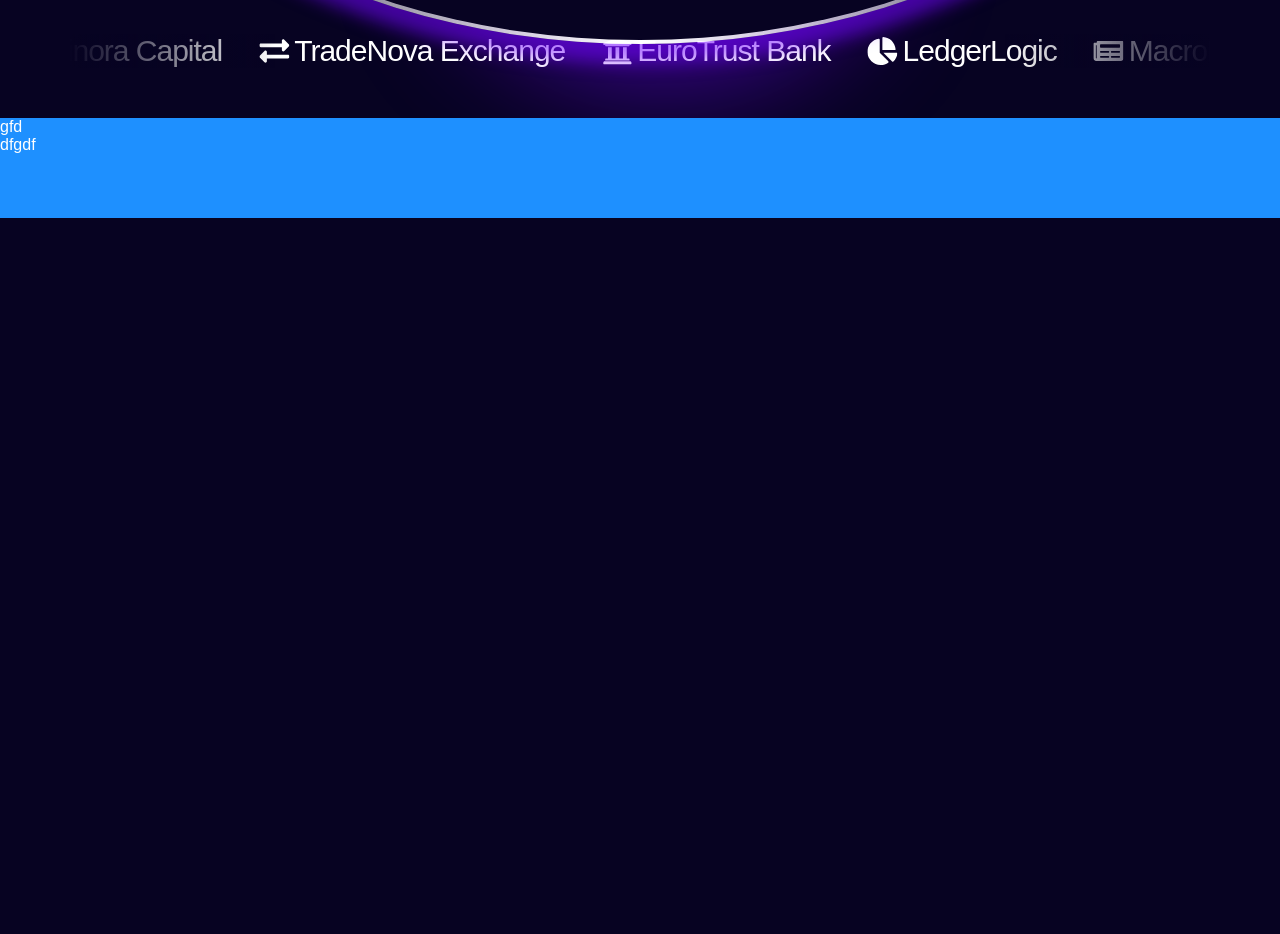
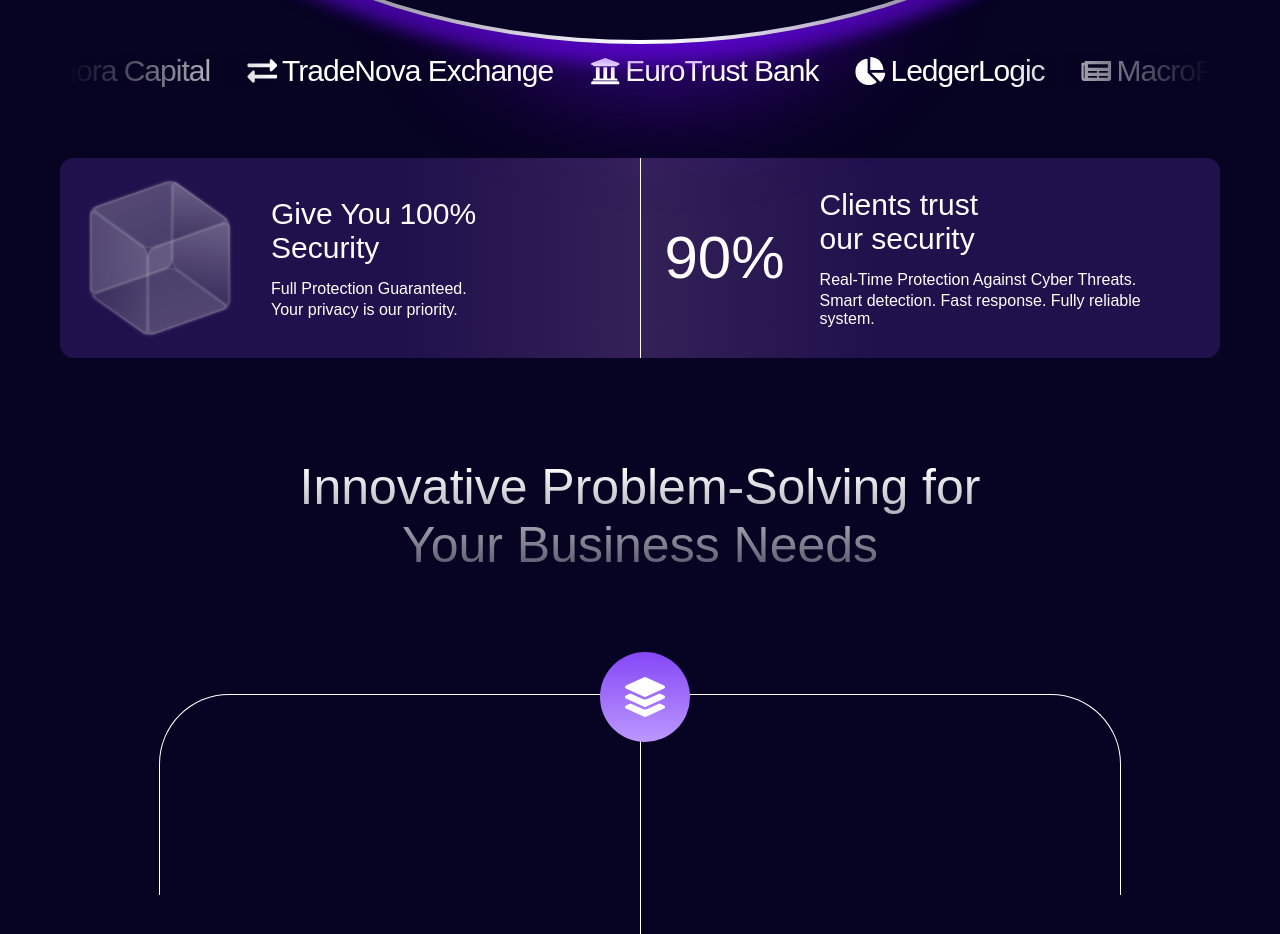
Before and after one commit to Vitalina-Korchova/landing-page, a React (Vite) app: page / in a window 1280 px wide. Shown: the part 440-1374 px from the top of the page. Before the commit the page ends 800 px from the top, so only its background shows below. Built offline with nearby package versions, Linux system fonts and the light colour scheme; a web font is replaced by a local one.

Commit message:
added secure section and start benefits section

```diff
--- a/src/App.tsx
+++ b/src/App.tsx
@@ -1,3 +1,4 @@
+import BenefitsSection from "./components/BenefitsSection";
 import HeroPage from "./components/HeroPage";
 import SecuritySection from "./components/SecuritySection";
 
@@ -6,6 +7,7 @@ function App() {
     <>
       <HeroPage />
       <SecuritySection />
+      <BenefitsSection />
     </>
   );
 }
--- /dev/null
+++ b/src/components/BenefitsSection.tsx
@@ -0,0 +1,24 @@
+import { FaLayerGroup } from "react-icons/fa";
+
+export default function BenefitsSection() {
+  return (
+    <>
+      <div className="benefits-section">
+        <div className="text-section-main">
+          <span>Innovative Problem-Solving for</span>
+          <span>Your Business Needs</span>
+        </div>
+        <div className="block-section">
+          <div className="block-lines">
+            <div className="long-line"></div>
+          </div>
+          <div className="oval-left"></div>
+          <div className="oval-right"></div>
+          <div className="circle-center-main">
+            <FaLayerGroup />
+          </div>
+        </div>
+      </div>
+    </>
+  );
+}
--- a/src/components/SecuritySection.tsx
+++ b/src/components/SecuritySection.tsx
@@ -2,8 +2,45 @@ export default function SecuritySection() {
   return (
     <>
       <div className="secure-section">
-        <div>gfd</div>
-        <div>dfgdf</div>
+        <div className="sec-1">
+          <div className="cube-wrapper">
+            <div className="cube">
+              <div>
+                <div></div>
+                <div></div>
+                <div></div>
+                <div></div>
+                <div></div>
+                <div></div>
+              </div>
+            </div>
+          </div>
+          <div className="text">
+            <div>
+              <span>Give You 100% </span>
+              <span>Security</span>
+            </div>
+            <div>
+              <span>Full Protection Guaranteed.</span>
+              <span>Your privacy is our priority.</span>
+            </div>
+          </div>
+        </div>
+        <div className="sec-2">
+          <span>90%</span>
+          <div className="text">
+            <div>
+              <span>Clients trust </span>
+              <span>our security</span>
+            </div>
+            <div>
+              <span>Real-Time Protection Against Cyber Threats.</span>
+              <span>
+                Smart detection. Fast response. Fully reliable system.
+              </span>
+            </div>
+          </div>
+        </div>
       </div>
     </>
   );
--- a/src/styles/index.scss
+++ b/src/styles/index.scss
@@ -1,5 +1,6 @@
 @use "partials/hero-page";
 @use "partials/security-section.scss";
+@use "partials/benefits-section.scss";
 @use "partials/variables" as *;
 
 body {
--- /dev/null
+++ b/src/styles/partials/benefits-section.scss
@@ -0,0 +1,64 @@
+.benefits-section {
+  margin: 100px 70px;
+  display: flex;
+  flex-direction: column;
+  gap: 120px;
+
+  .text-section-main {
+    display: flex;
+    text-align: center;
+    flex-direction: column;
+    font-weight: 500;
+    font-size: 50px;
+
+    background: linear-gradient(
+      180deg,
+      rgba(255, 255, 255, 1) 7%,
+      rgba(255, 255, 255, 0.3) 100%
+    );
+    -webkit-background-clip: text;
+    -webkit-text-fill-color: transparent;
+    background-clip: text;
+  }
+
+  .block-section {
+    position: relative;
+    .block-lines {
+      display: flex;
+      margin: auto;
+      background-color: transparent;
+      width: 120vh;
+      height: 25vh;
+      border-top-right-radius: 70px;
+      border-top-left-radius: 70px;
+      border-top: 1px solid white;
+      border-left: 1px solid white;
+      border-right: 1px solid white;
+    }
+
+    .long-line {
+      display: flex;
+      margin: auto;
+      width: 1px;
+      height: 440px;
+      background-color: white;
+    }
+  }
+  .circle-center-main {
+    position: absolute;
+    top: -42px;
+    left: 46.5%;
+    background: #8547f6;
+    background: linear-gradient(
+      180deg,
+      rgba(133, 71, 246, 1) 0%,
+      rgba(188, 152, 255, 1) 100%
+    );
+    font-size: 40px;
+    padding: 25px;
+    display: flex;
+    align-items: center;
+    justify-content: center;
+    border-radius: 50%;
+  }
+}
--- a/src/styles/partials/hero-page.scss
+++ b/src/styles/partials/hero-page.scss
@@ -37,7 +37,7 @@
 
     .radial-circle-white {
       position: absolute;
-      top: 370px;
+      top: 360px;
       left: 54%;
       transform: translateX(-50%);
       width: 300px;
@@ -228,7 +228,7 @@
   .list-companies {
     display: flex;
     flex-direction: row;
-    margin: 50px 70px;
+    margin: 70px 70px;
     position: relative;
 
     &::before {
--- a/src/styles/partials/security-section.scss
+++ b/src/styles/partials/security-section.scss
@@ -1,7 +1,138 @@
 .secure-section {
   position: relative;
   z-index: 5;
-  width: 100%;
-  height: 100px;
-  background-color: dodgerblue;
+  margin: 60px;
+  display: flex;
+  flex-direction: row;
+  justify-content: center;
+
+  .sec-1 {
+    background: #8547f6;
+    background: linear-gradient(
+      90deg,
+      rgba(133, 71, 246, 0.2) 60%,
+      rgba(183, 121, 245, 0.25) 100%
+    );
+    padding: 24px;
+    border-right: 1px solid white;
+    border-bottom-left-radius: 14px;
+    border-top-left-radius: 14px;
+    width: 100%;
+    display: flex;
+    flex-direction: row;
+    align-items: center;
+    gap: 35px;
+
+    .cube-wrapper {
+      padding: 26px;
+
+      .cube {
+        width: 100px;
+        height: 100px;
+        transform-style: preserve-3d;
+        transform: rotateX(-30deg) rotateY(35deg) translate(-50%, -50%);
+
+        > div {
+          position: absolute;
+          left: 50%;
+          top: 50%;
+          transform-style: preserve-3d;
+
+          > div {
+            position: absolute;
+            left: 50%;
+            top: 50%;
+            width: 100px;
+            height: 100px;
+            border-radius: 8px;
+            background: linear-gradient(
+              rgba(237, 237, 237, 0.2),
+              rgba(153, 153, 153, 0.1)
+            );
+            box-shadow: 0 0 4px rgba(255, 255, 255, 0.2),
+              inset 0 0 4px rgba(255, 255, 255, 0.2);
+            transform-origin: center;
+
+            &:nth-child(1) {
+              transform: translate3d(0, 0, 50px); // фронт
+            }
+            &:nth-child(2) {
+              transform: rotateX(90deg) translate3d(0, 0, 50px); // верх
+            }
+            &:nth-child(3) {
+              transform: rotateX(180deg) translate3d(0, 0, 50px); // зад
+            }
+            &:nth-child(4) {
+              transform: rotateX(270deg) translate3d(0, 0, 50px); // низ
+            }
+            &:nth-child(5) {
+              transform: rotateY(90deg) translate3d(0, 0, 50px); // право
+            }
+            &:nth-child(6) {
+              transform: rotateY(-90deg) translate3d(0, 0, 50px); // ліво
+            }
+          }
+        }
+      }
+    }
+
+    .text {
+      display: flex;
+      flex-direction: column;
+      gap: 15px;
+      > div:first-child {
+        display: flex;
+        flex-direction: column;
+        font-size: 30px;
+        font-weight: 500;
+      }
+      > div:last-child {
+        display: flex;
+        flex-direction: column;
+        gap: 3px;
+        font-weight: 200;
+      }
+    }
+  }
+
+  .sec-2 {
+    background: #b779f5;
+    background: linear-gradient(
+      90deg,
+      rgba(183, 121, 245, 0.25) 0%,
+      rgba(133, 71, 246, 0.2) 40%
+    );
+    padding: 24px;
+    border-bottom-right-radius: 14px;
+    border-top-right-radius: 14px;
+    width: 100%;
+    display: flex;
+    flex-direction: row;
+    gap: 35px;
+    align-items: center;
+
+    > span:first-child {
+      font-weight: 500;
+      font-size: 60px;
+    }
+
+    .text {
+      display: flex;
+      flex-direction: column;
+      gap: 15px;
+
+      > div:first-child {
+        display: flex;
+        flex-direction: column;
+        font-size: 30px;
+        font-weight: 500;
+      }
+      > div:last-child {
+        display: flex;
+        flex-direction: column;
+        gap: 3px;
+        font-weight: 200;
+      }
+    }
+  }
 }
```
